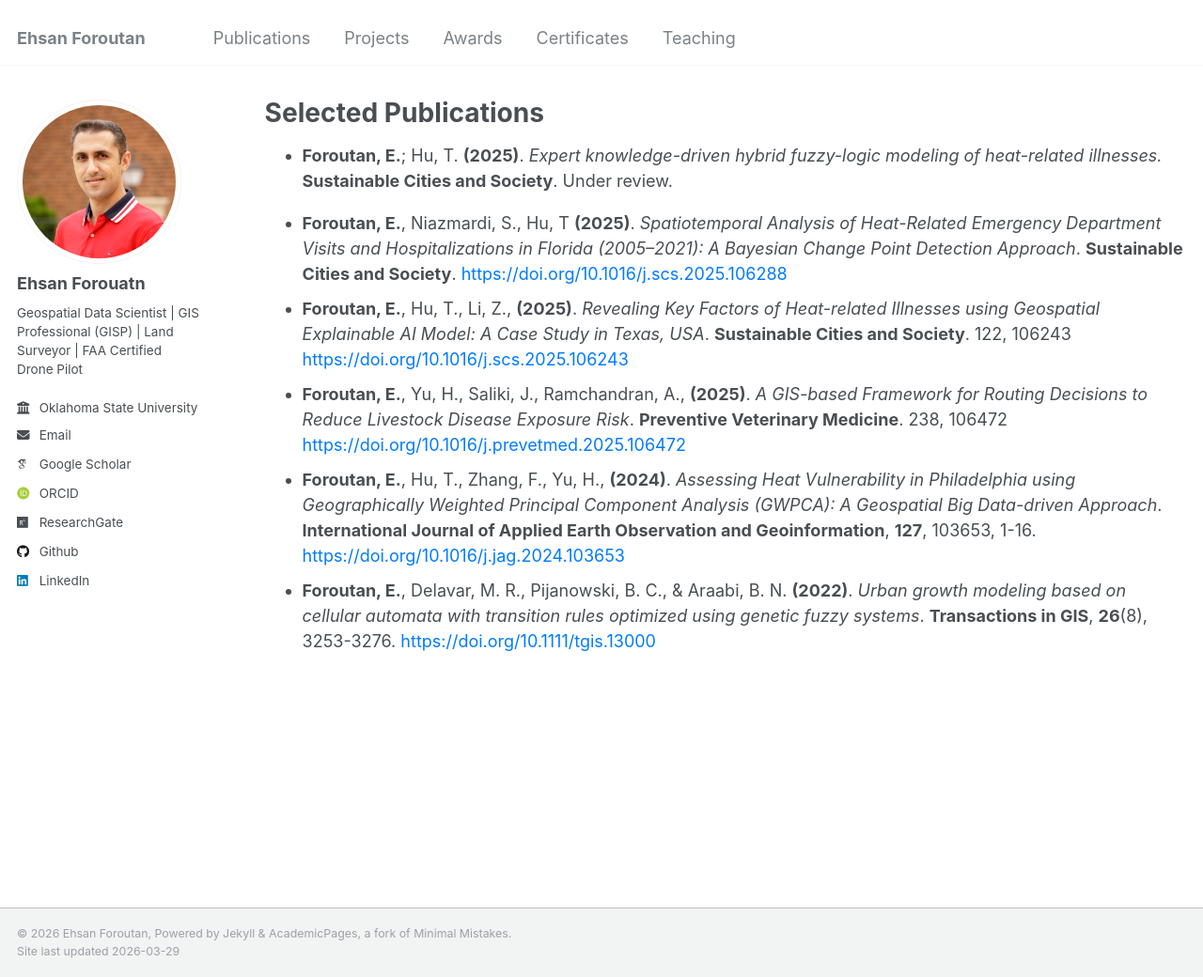
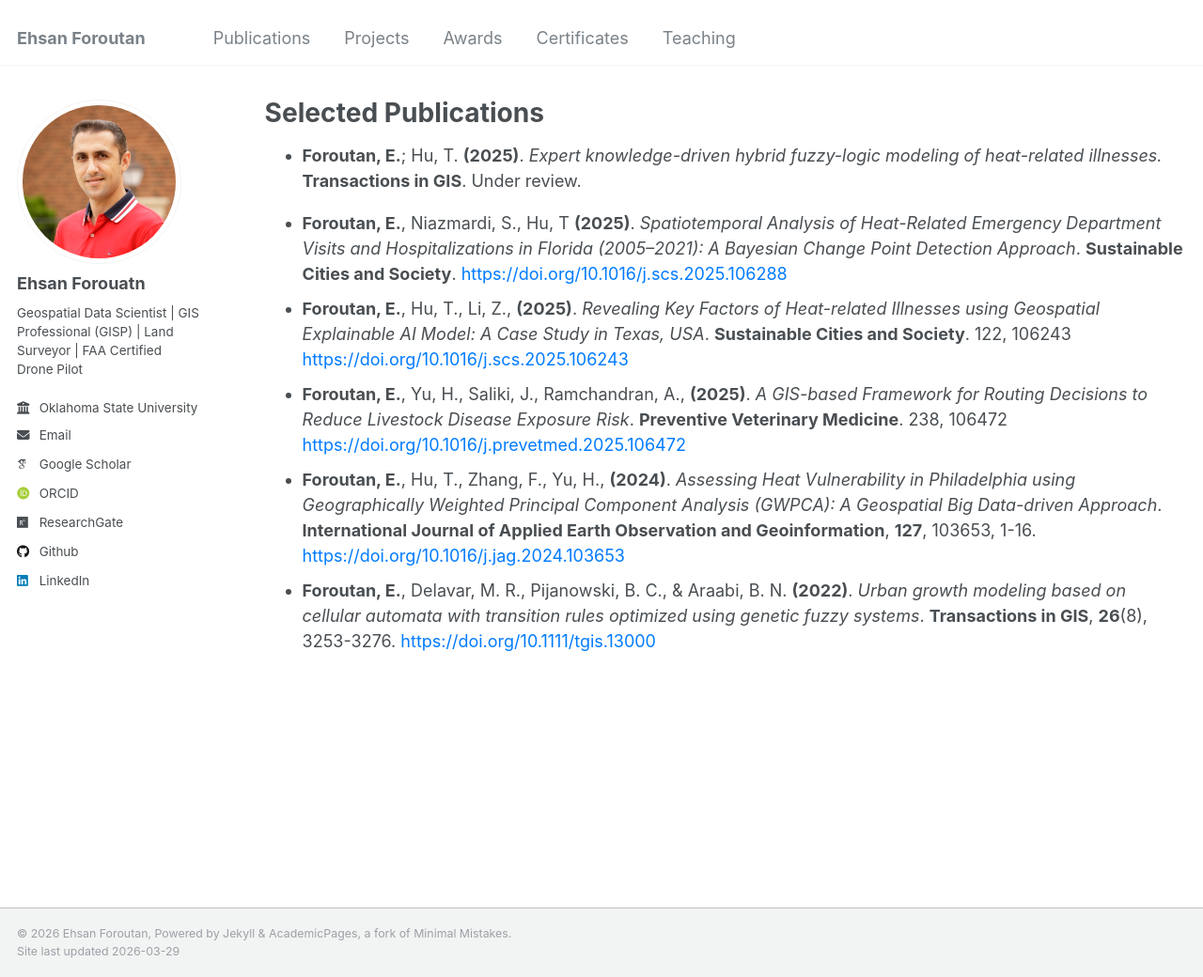
Before and after one commit to eforoutan/eforoutan.github.io, a Jekyll site: the page built from _pages/publications.html, in a window 1280 px wide and 1040 px high. Shown: the whole window at 94% size. Built offline with Jekyll 4.4.1, drawn with Linux system fonts in a browser that asks for light colours; some web fonts are replaced.

Commit message:
Update publication details in publications.html

```diff
--- a/_pages/publications.html
+++ b/_pages/publications.html
@@ -9,7 +9,7 @@ author_profile: true
   <li style="font-size:1rem; line-height:1.5; margin-bottom:18px;">
     <strong>Foroutan, E.</strong>; Hu, T. <strong>(2025)</strong>.
     <em>Expert knowledge-driven hybrid fuzzy-logic modeling of heat-related illnesses.</em>
-    <strong>Sustainable Cities and Society</strong>. Under review.
+    <strong>Transactions in GIS</strong>. Under review.
   </li>
 
   <li style="font-size: 1rem; line-height: 1.5; margin-bottom: 10px;">
```
